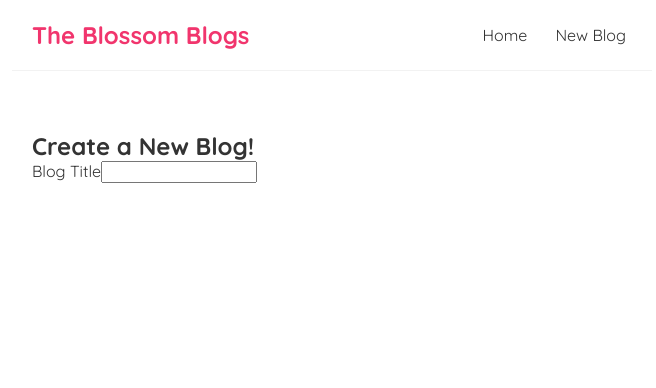
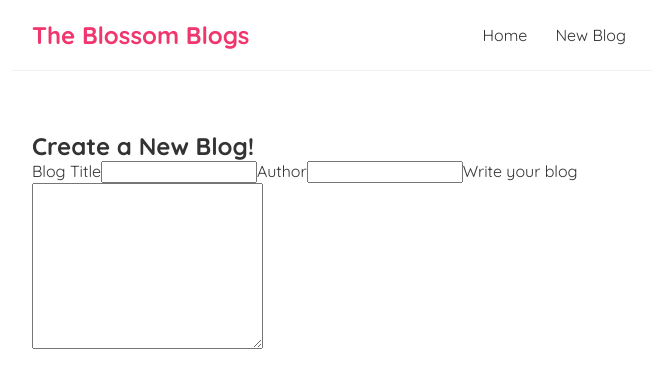
Before and after one commit to shivendra8004/HelloReact, a React (Create React App) app: page /create in a window 1280 px wide. Shown: the top 388 px of the page, without its empty margins (308-964 px from the left). Built offline with nearby package versions, Linux system fonts and the light colour scheme.

Commit message:
Created a basic form for taking input

```diff
--- a/src/components/Create.js
+++ b/src/components/Create.js
@@ -4,7 +4,11 @@ const Create = () => {
       <h2>Create a New Blog!</h2>
       <form>
         <label>Blog Title</label>
-        <input type="text" name="Blog Title" />
+        <input type="text" />
+        <label>Author</label>
+        <input type="text" />
+        <label>Write your blog</label>
+        <textarea cols="30" rows="10"></textarea>
       </form>
     </div>
   );
```
